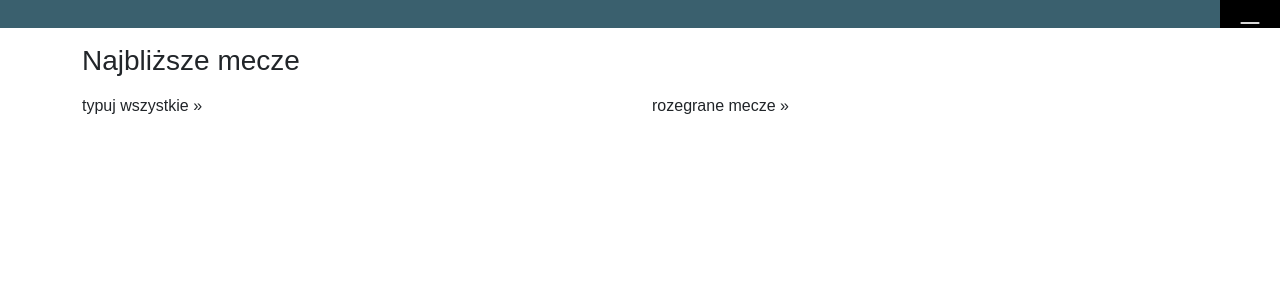
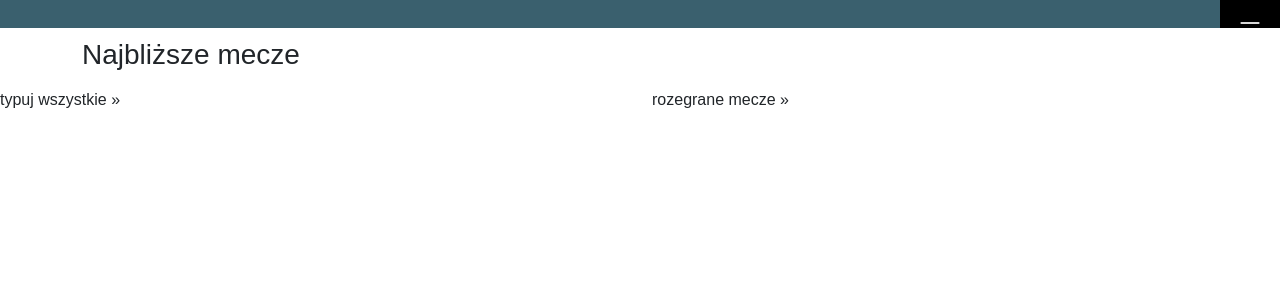
Before and after one commit to HitchhikerTTG/TheGameApp, a PHP site: the page made by Views/ukladanka/sg/znowumecze.php in a window 1280 px wide. Shown: the top 300 px of the page. Run offline with PHP 8.4, Linux system fonts and the light colour scheme; the template is opened without the code that fills it, so the values that code supplies are empty; some libraries are stand-ins or nearby versions.

Commit message:
Maybe this way

```diff
--- a/Views/ukladanka/sg/znowumecze.php
+++ b/Views/ukladanka/sg/znowumecze.php
@@ -1,4 +1,3 @@
-<div class="container mt-3 px-0 mx-0">
 
 <h3>Najbliższe mecze<h3>
 
```
